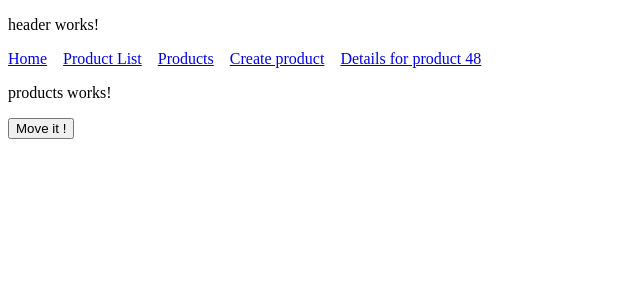
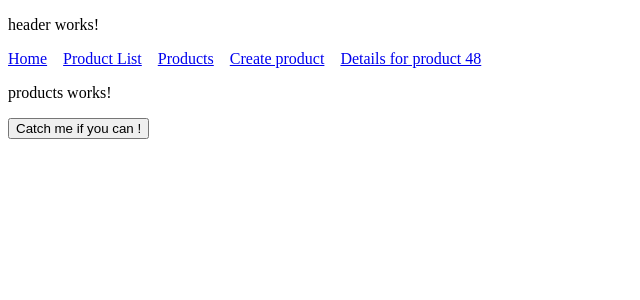
Before and after one commit to Dji75/session_octobre_2026, an Angular app: page /products in a window 1280 px wide. Shown: the top 300 px of the page, without its empty margins (0-640 px from the left). Built offline with nearby package versions, Linux system fonts and the light colour scheme.

Commit message:
chore: directive (catch me if you can) catchable version

```diff
--- a/src/app/products/products.html
+++ b/src/app/products/products.html
@@ -1,3 +1,3 @@
 <p>products works!</p>
 
-<button type="button" appMoveOnClick>Move it !</button>
+<button type="button" appMoveOnClick [disabled]="disabled()" (click)="disabled.set(true)">Catch me if you can !</button>
--- a/src/app/products/products.ts
+++ b/src/app/products/products.ts
@@ -1,4 +1,4 @@
-import { Component, inject } from '@angular/core';
+import { Component, inject, signal } from '@angular/core';
 import { ProductApi } from './shared/services/product.api';
 import { MoveOnClick } from '../shared/directives/move-on-click';
 
@@ -14,4 +14,6 @@ import { MoveOnClick } from '../shared/directives/move-on-click';
 export class Products {
   readonly #api = inject(ProductApi);
 
+  protected disabled = signal(false);
+  protected closed = signal(false);
 }
--- a/src/app/shared/directives/move-on-click.ts
+++ b/src/app/shared/directives/move-on-click.ts
@@ -1,4 +1,4 @@
-import { Directive, ElementRef, HostBinding, HostListener, inject } from '@angular/core';
+import { Directive, ElementRef, HostBinding, HostListener, inject, input } from '@angular/core';
 
 @Directive({
   selector: '[appMoveOnClick]',
@@ -6,14 +6,20 @@ import { Directive, ElementRef, HostBinding, HostListener, inject } from '@angul
     '(mouseover)': 'move($event)',
     '[style.top]': 'top',
     '[style.left]': 'left',
-    '[style.position]': '"absolute"',
+    '[style.position]': '"absolute"'
   }
 })
 export class MoveOnClick {
   protected top = '';
   protected left = '';
 
+  readonly disabled = input<boolean>()
+
   move(event?: MouseEvent): void {
+    if (this.disabled()) {
+      return;
+    }
+
     const el = event?.currentTarget as HTMLElement;
     const width = el?.offsetWidth ?? 50;
     const height = el?.offsetHeight ?? 50;
```
